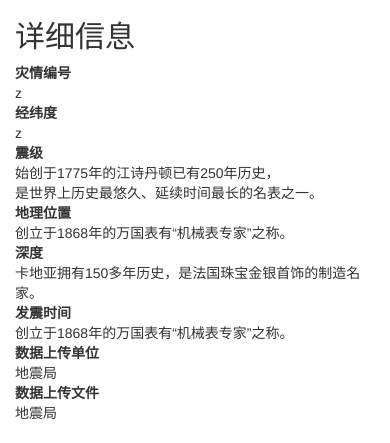
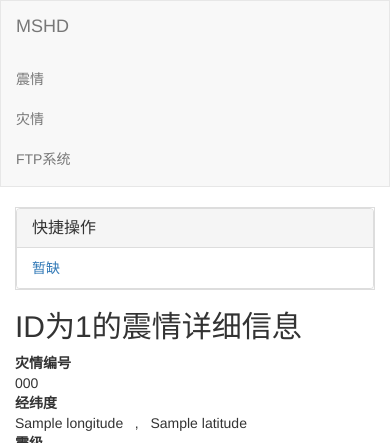
Before and after one commit to Taswen/MSHD, a Flask app: template app/templates/earthquakeInfo.html in a window 390 px wide. Shown: the top 443 px of the page. Run offline with Flask 2, Linux system fonts and the light colour scheme; the template is opened without the code that fills it: most values are stand-ins (such as "Sample title", 1, 10 or a date in 2020); parts of the project's set-up code (start-up, migrations or seed data) failed here and were passed over.

Commit message:
添加主页和震情详情页面

```diff
--- a/app/app.py
+++ b/app/app.py
@@ -3,7 +3,7 @@ import os
 from flask import Flask, render_template, request, redirect
 from flask.helpers import flash, url_for
 
-from app.models import Earthquake
+from app.models import Earthquake,InjuredStatistics,HouseDamaged
 from app.ext import db
 from app.db import get_earthquakes_num,get_earthquakes_data
 from app.custom.converter import RegexConverter
@@ -43,15 +43,16 @@ def earthquakesListPage():
 def earthquakesInfoPage(id):
     if request.method == 'GET':
         eq = Earthquake.query.get(id)
-
-
+    # 房屋损害情况
+    HoD = HouseDamaged.query.filter_by(EarthquakeId=id).all()
+    IjS = InjuredStatistics.query.filter_by(EarthquakeId=id).all()
     # result = request.args.get("result", 'ALL', str)
     # offset = request.args.get('offset', 0, int)
     # limit = request.args.get('limit', 20, int)
-    count = get_earthquakes_num()
-    earthquakes = get_earthquakes_data(limit=limit, offset=offset)
+    # count = get_earthquakes_num()
+    # earthquakes = get_earthquakes_data(limit=limit, offset=offset)
 
-    return render_template("earthquakesInfo.html", eq=eq, disasters=dis)
+    return render_template("earthquakeInfo.html", eq=eq, hoDs=HoD,ijSs=IjS)
 
 
 @app.route('/uploader', methods=['POST', 'GET'])
--- a/app/models.py
+++ b/app/models.py
@@ -35,7 +35,6 @@ class Earthquake(db.Model):
     Location = db.Column(db.String(100))
     Level = db.Column(db.Float)
     EarthquakeEncode = db.Column(db.String(200))
-    ReferenceId = db.Column(db.Integer, db.ForeignKey('Disaster.Id'))
     ReportingUnit = db.Column(db.String(100))
     Source = db.Column(db.String(100))
 
--- a/app/templates/earthquakeInfo.html
+++ b/app/templates/earthquakeInfo.html
@@ -14,30 +14,73 @@
 </head>
 
 <body>
+    <nav class="navbar navbar-default" role="navigation">
         <div class="container-fluid">
+            <div class="navbar-header">
+                <a class="navbar-brand" href="/">MSHD</a>
+            </div>
+            <div>
+                <ul class="nav navbar-nav">
+                    <li><a href="/earthquakes">震情</a></li>
+                    <li><a href="#">灾情</a></li>
+                    <li><a href="ftp://47.93.229.92/">FTP系统</a></li>
+                </ul>
+            </div>
+        </div>
+    </nav>
+    <div class="container-fluid">
+        <div class="row">
+            <div class="col-md-2">
+                <div class="panel-group table-responsive" role="tablist">
+                    <div class="panel  panel-default leftMenu">
+                        <!-- 利用data-target指定要折叠的分组列表 -->
+                        <div class="panel-heading " id="collapseListGroupHeading1" data-toggle="collapse"
+                            data-target="#collapseListGroup1" role="tab">
+                            <h4 class="panel-title ">
+                                快捷操作
+                                <!-- <span class="glyphicon glyphicon-chevron-up right"></span> -->
+                            </h4>
+                        </div>
+                        <!-- .panel-collapse和.collapse标明折叠元素 .in表示要显示出来 -->
+                        <div id="collapseListGroup1" class="panel-collapse collapse in" role="tabpanel"
+                            aria-labelledby="collapseListGroupHeading1">
+                            <ul class="list-group">
+                                <li class="list-group-item">
+                                    <!-- 利用data-target指定URL -->
+                                    <a href="/earthquakes">暂缺</a>
+                                    <!-- <button class="menu-item-left" data-target="test2.html">
+                                        <span class="glyphicon glyphicon-triangle-right"></span>分组项1-1
+                                    </button> -->
+                                </li>
+                            </ul>
+                        </div>
+                    </div>
+                    <!--panel end-->
+                </div>
+            </div>
+            <div class="col-md-10">
                 <div class="row-fluid">
                     <div class="span12">
-                <h2> 详细信息 </h2>
+                        <h2>ID为{{eq.Id}}的震情详细信息 </h2>
                         <dl class="dl-horizontal">
                             <dt> 灾情编号 </dt>
-                    <dd> z </dd>
+                            <dd> {{eq.EarthquakeEncode}}</dd>
                             <dt> 经纬度 </dt>
-                    <dd> z </dd>
+                            <dd> {{eq.Longitude}} &nbsp;&nbsp;,&nbsp;&nbsp; {{eq.Latitude}}</dd>
                             <dt> 震级 </dt>
-                    <dd> 始创于1775年的江诗丹顿已有250年历史， </dd>
-                    <dd> 是世界上历史最悠久、延续时间最长的名表之一。 </dd>
+                            <dd> {{eq.Level}} </dd>
                             <dt> 地理位置 </dt>
-                    <dd> 创立于1868年的万国表有“机械表专家”之称。 </dd>
+                            <dd> {{eq.Location}} </dd>
                             <dt> 深度 </dt>
-                    <dd> 卡地亚拥有150多年历史，是法国珠宝金银首饰的制造名家。 </dd>
+                            <dd> {{eq.Depth}} </dd>
                             <dt> 发震时间 </dt>
-                    <dd> 创立于1868年的万国表有“机械表专家”之称。 </dd>
+                            <dd> {{eq.OccurrenceTime}} </dd>
                             <dt> 数据上传单位 </dt>
-                    <dd> 地震局 </dd>
+                            <dd> {{eq.ReportingUnit}} </dd>
                             <dt> 数据上传文件 </dt>
-                    <dd> 地震局 </dd>
+                            <dd> {{eq.Source}} </dd>
                         </dl>
-                <h3> 相关图片 </h3>
+                        <h2> 相关图片 </h2>
                         <div class="carousel slide" id="carousel-73164">
                             <ol class="carousel-indicators">
                                 <li class="active" data-slide-to="0" data-target="#carousel-73164">
@@ -85,40 +128,43 @@
                             <a data-slide="prev" href="#carousel-73164" class="left carousel-control">‹</a>
                             <a data-slide="next" href="#carousel-73164" class="right carousel-control">›</a>
                         </div>
-                <h4> 与之联系的灾情 </h4>
+                        <h2> 与之联系的灾情记录 </h2>
+                        <h4> 房屋损坏记录 </h4>
                         <table class="table table-hover table-condensed">
                             <thead>
                                 <tr>
-                            <th> 编号 </th>
-                            <th> 相关灾情 </th>
+                                    <th> 序号 </th>
+                                    <th> 房屋损坏数据ID </th>
                                 </tr>
                             </thead>
+                            {% for hoD in hoDs %}
                             <tbody>
                                 <tr>
-                            <td> 1 </td>
-                            <td> TB - Monthly </td>
-                        </tr>
-                        <tr>
-                            <td> 1 </td>
-                            <td> TB - Monthly </td>
-                        </tr>
-                        <tr>
-                            <td> 2 </td>
-                            <td> TB - Monthly </td>
-                        </tr>
-                        <tr>
-                            <td> 3 </td>
-                            <td> TB - Monthly </td>
-                        </tr>
-                        <tr>
-                            <td> 4 </td>
-                            <td> TB - Monthly </td>
+                                    <td>{{loop.index - 1}} </td>
+                                    <td>{{hoD.Id}}</td>
                                 </tr>
                             </tbody>
+                            {% endfor %}
                         </table>
-                <h3>
-                    h3. 这是一套可视化布局系统.
-                </h3>
+                        <h4> 人员伤亡记录 </h4>
+                        <table class="table table-hover table-condensed">
+                            <thead>
+                                <tr>
+                                    <th> 序号 </th>
+                                    <th> 人员伤亡记录ID </th>
+                                </tr>
+                            </thead>
+                            {% for ijS in ijSs %}
+                            <tbody>
+                                <tr>
+                                    <td>{{loop.index - 1}} </td>
+                                    <td>{{ijS.Id}}</td>
+                                </tr>
+                            </tbody>
+                            {% endfor %}
+                        </table>
+                    </div>
+                </div>
             </div>
         </div>
     </div>
--- a/app/templates/index.html
+++ b/app/templates/index.html
@@ -99,9 +99,9 @@
     </div>
 
     <!-- 测试按钮 -->
-    <form action="/test" method="POST">
+    <!-- <form action="/test" method="POST">
         <input type="submit" id="btn-upload-file" class="btn btn-primary">Test</input>
-    </form>
+    </form> -->
 
     {% with messages = get_flashed_messages() %}
     {% if messages %}
```
Also changed, not shown: app/templates/base.html (added, +25 -0 lines). Lines whose indentation alone changed are shown as unchanged.
